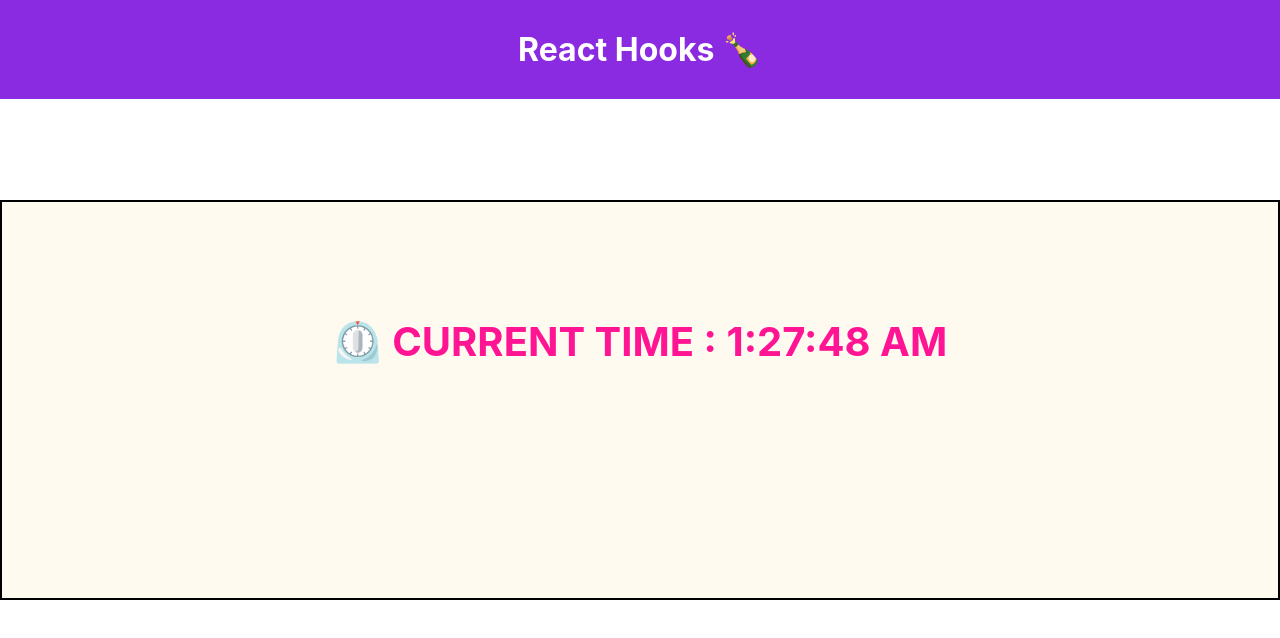
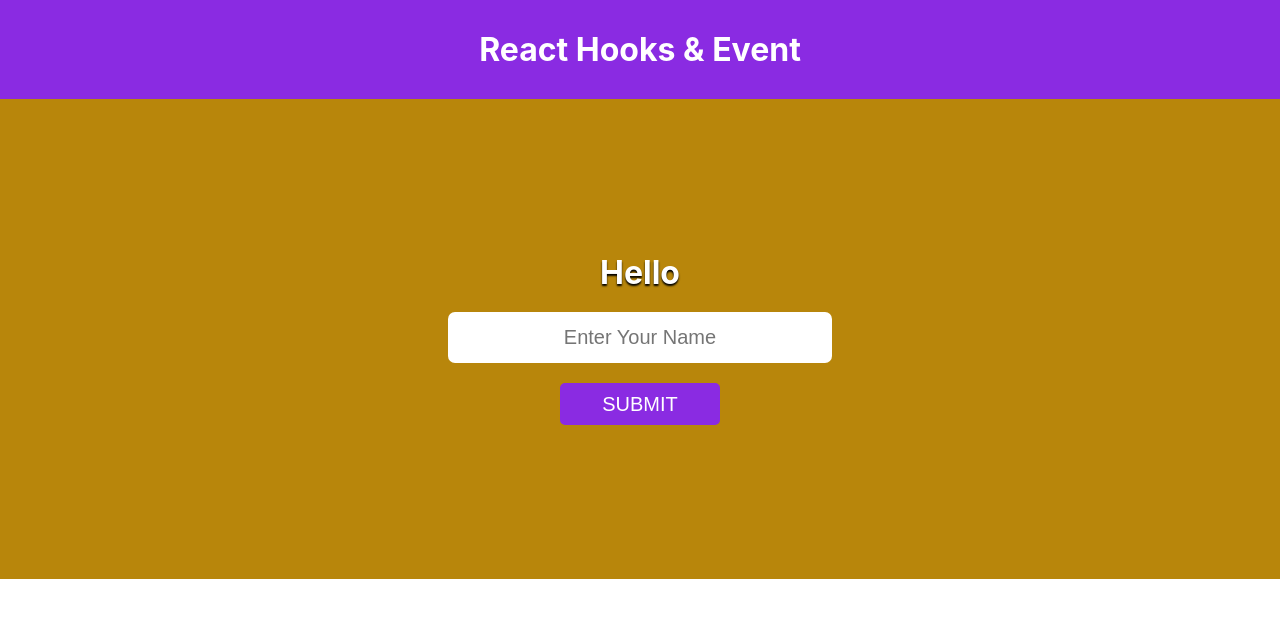
Before and after one commit to iamsourav37/react-first-proj, a React (Create React App) app: page / in a window 1280 px wide. Shown: the top 638 px of the page. Built offline with nearby package versions, Linux system fonts and the light colour scheme.

Commit message:
fetching form data, forms in react

```diff
--- a/src/App.js
+++ b/src/App.js
@@ -1,16 +1,16 @@
 import React from "react";
 import Header from "./Component/Header";
-import GetTime from "./Component/GetTime";
+import FormExample from "./Component/Form";
 
 import "./css/index.css";
 
-const msg = `React Hooks 🍾`;
+const msg = `React Hooks & Event`;
 
 function App() {
   return (
     <>
       <Header msg={msg} />
-      <GetTime />
+      <FormExample />
     </>
   );
 }
--- /dev/null
+++ b/src/Component/Form.jsx
@@ -0,0 +1,33 @@
+import React, { useState } from "react";
+import "../css/formExample.css";
+
+function FormExample() {
+  let formValue;
+
+  const [msg, setMsg] = useState("Hello");
+
+  const onChangeInputEvent = (event) => {
+    formValue = event.target.value;
+  };
+
+  const changeHandler = () => {
+    let msg = `Hello ${formValue}`;
+    setMsg(msg);
+  };
+
+  return (
+    <div className="form-div">
+      <h1>{msg}</h1>
+      <input
+        type="text"
+        placeholder="Enter Your Name"
+        onChange={onChangeInputEvent}
+      />
+      <button className="btn" onClick={changeHandler}>
+        Submit
+      </button>
+    </div>
+  );
+}
+
+export default FormExample;
--- /dev/null
+++ b/src/css/event.css
@@ -0,0 +1,25 @@
+.btn {
+  border-radius: 10px;
+  margin-top: 30px;
+  margin-left: 10px;
+  background-color: blueviolet;
+  border: 2px solid black;
+  cursor: pointer;
+  color: azure;
+  padding: 15px 32px;
+  display: inline-block;
+  text-align: center;
+  text-decoration: none;
+  font-size: 18px;
+}
+.btn:hover {
+  background-color: chartreuse;
+  color: brown;
+  transition: 0.2s;
+}
+
+.event-div {
+  padding: 100px;
+  border: 3px solid darkblue;
+  height: 60vh;
+}
--- /dev/null
+++ b/src/css/formExample.css
@@ -0,0 +1,44 @@
+.form-div {
+  width: 100%;
+  height: 60vh;
+  background-color: darkgoldenrod;
+  display: flex;
+  flex-direction: column;
+  justify-content: center;
+  align-items: center;
+}
+
+.form-div h1 {
+  color: white;
+  background-color: transparent;
+  text-shadow: 0 2px 2px black;
+}
+
+.form-div input {
+  width: 30%;
+  font-size: 20px;
+  padding: 14px 20px;
+  border-radius: 7px;
+  border: none;
+  outline: none;
+  margin: 20px 0;
+  text-align: center;
+}
+
+.btn {
+  line-height: 20px;
+  padding: 9px 40px;
+  background-color: blueviolet;
+  color: white;
+  border: 2px solid blueviolet;
+  outline: none;
+  border-radius: 5px;
+  text-transform: uppercase;
+  cursor: pointer;
+  font-size: 20px;
+}
+.btn:hover {
+  color: bisque;
+  background-color: darkslateblue;
+  border: 2px solid;
+}
```
Also changed, not shown: src/Component/Event.jsx (added, +36 -0 lines).
